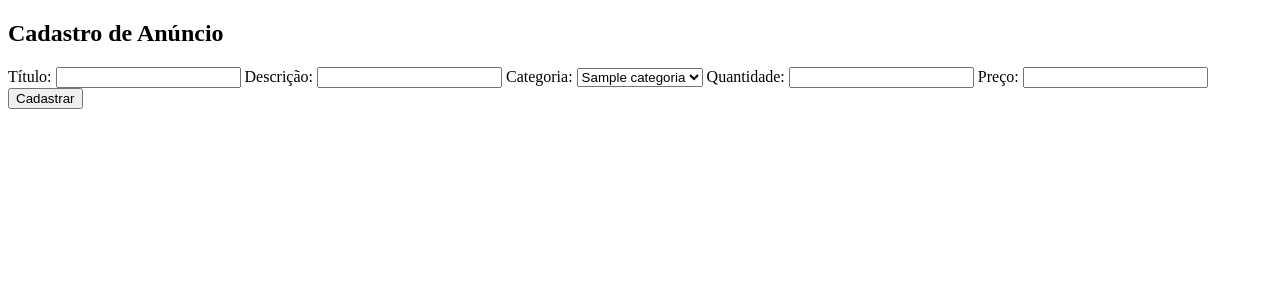
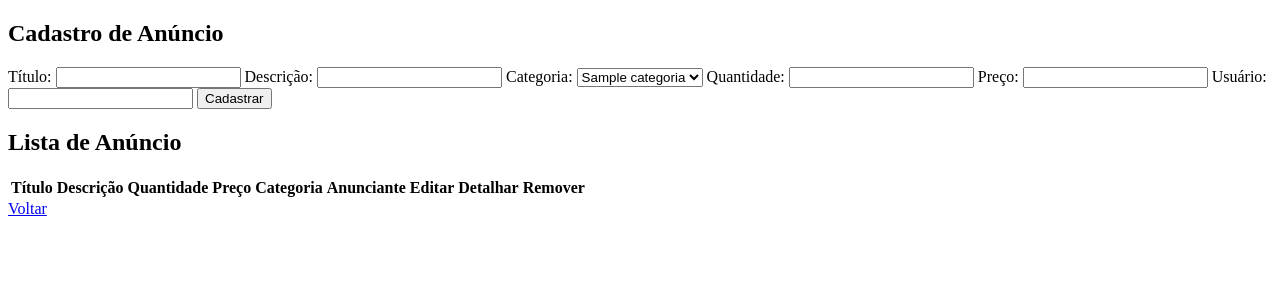
Before and after one commit to fabiokusaba/toledo-ecommerce, a Flask app: page /cadastro/anuncio in a window 1280 px wide. Shown: the top 300 px of the page. Run offline with Flask 3, Linux system fonts and the light colour scheme; tables that the repository leaves empty hold one stand-in row (values such as "Sample post"); lists and menus that the app fills with data are empty.

Commit message:
atualização: adicionado usuário ao formulário, adicionado listagem de anúncios, adicionado opções de editar, detalhar, remover um anúncio e voltar a página inicial

```diff
--- a/templates/anuncio.html
+++ b/templates/anuncio.html
@@ -28,7 +28,44 @@
         <label for="preco">Preço:</label>
         <input type="number" id="preco" name="preco">
 
+        <label for="usuario">Usuário:</label>
+        <input type="number" id="usuario" name="usuario">
+
         <input type="submit" value="Cadastrar">
     </form>
+
+    <h2>Lista de {{titulo}}</h2>
+    <table>
+        <thead>
+            <tr>
+                <th>Título</th>
+                <th>Descrição</th>
+                <th>Quantidade</th>
+                <th>Preço</th>
+                <th>Categoria</th>
+                <th>Anunciante</th>
+                <th>Editar</th>
+                <th>Detalhar</th>
+                <th>Remover</th>
+            </tr>
+        </thead>
+        <tbody>
+            {% for anuncio in anuncios %}
+                <tr>
+                    <td>{{ anuncio.titulo }}</td>
+                    <td>{{ anuncio.descricao }}</td>
+                    <td>{{ anuncio.quantidade }}</td>
+                    <td>{{ anuncio.preco }}</td>
+                    <td>{{ anuncio.categoria_id }}</td>
+                    <td>{{ anuncio.usuario_id }}</td>
+                    <td><a href="/anuncio/editar/{{anuncio.id}}">Editar</a></td>
+                    <td><a href="/anuncio/detalhar/{{anuncio.id}}">Detalhar</a></td>
+                    <td><a href="/anuncio/remover/{{anuncio.id}}">Remover</a></td>
+                </tr>
+            {% endfor %}
+        </tbody>
+    </table>
+
+    <a href={{url_for('index')}}>Voltar</a>
 </body>
 </html>
```
